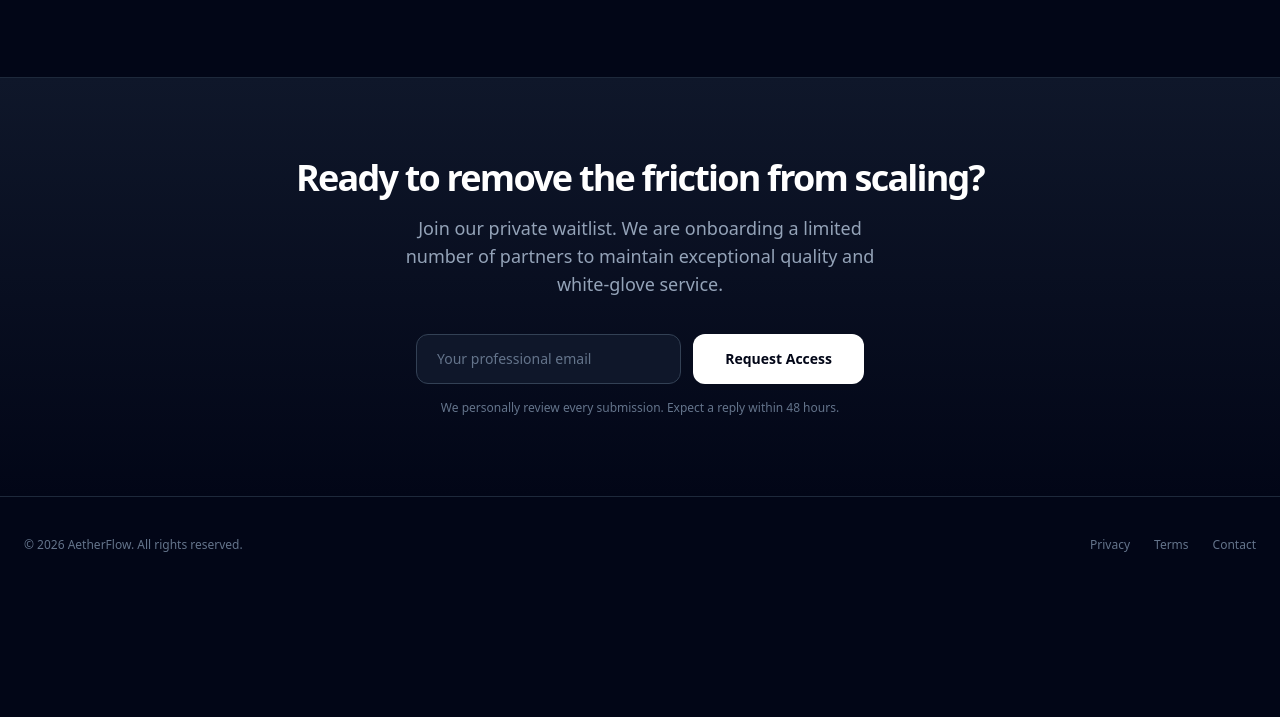
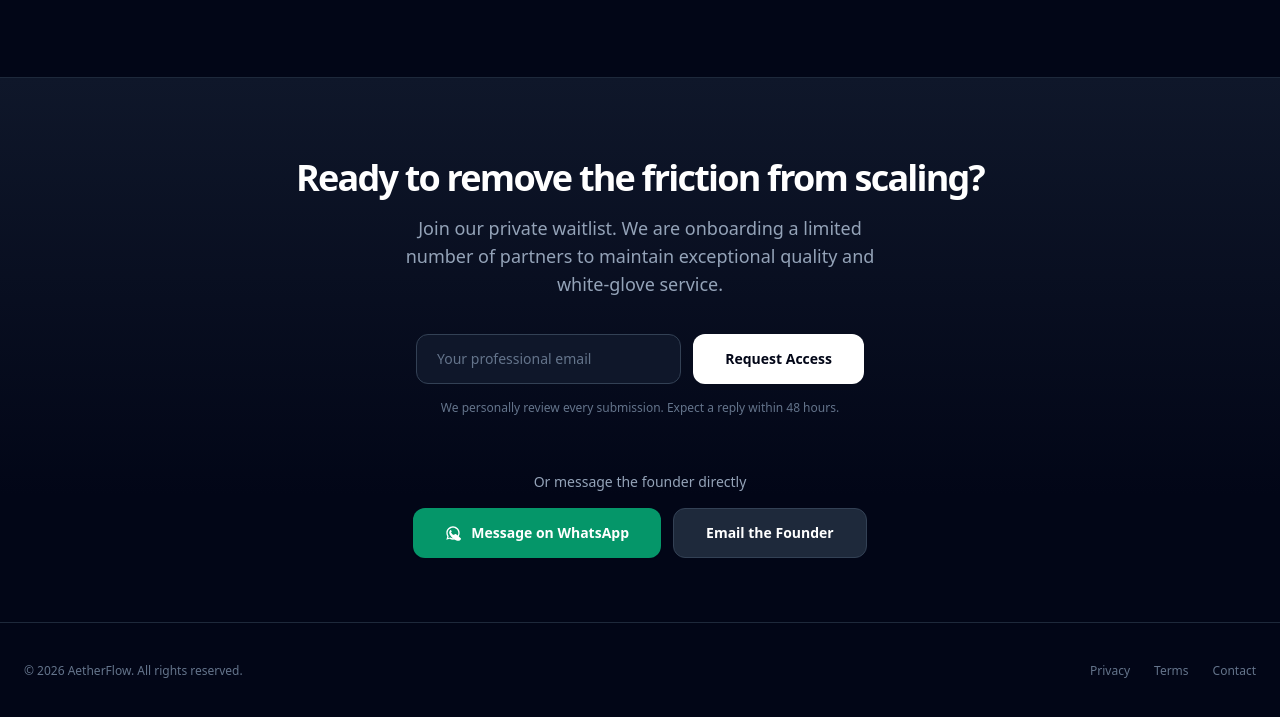
Before and after one commit to pogskilla/aetherflow-landing, a plain HTML site: page index.html in a window 1280 px wide. Shown: the part 1814-2531 px from the top of the page. Before the commit the page ends 2407 px from the top, so only its background shows below. Drawn offline with nearby package versions, Linux system fonts and the light colour scheme.

Commit message:
Add direct founder contact: WhatsApp + Email buttons

```diff
--- a/index.html
+++ b/index.html
@@ -191,13 +191,37 @@
         </div>
     </section>
 
+    <!-- Direct Contact with Founder -->
+    <section class="max-w-3xl mx-auto px-6 pb-16 -mt-6">
+        <div class="text-center">
+            <p class="text-slate-400 text-sm mb-4">Or message the founder directly</p>
+            <div class="flex flex-col sm:flex-row gap-3 justify-center">
+                <!-- WhatsApp Button -->
+                <a href="https://wa.me/639351264827?text=Hi%2C%20I'm%20interested%20in%20AetherFlow"
+                   target="_blank"
+                   class="inline-flex items-center justify-center gap-2.5 bg-emerald-600 hover:bg-emerald-700 active:bg-emerald-800 text-white font-semibold py-3.5 px-8 rounded-xl transition-all text-sm shadow-sm">
+                    <svg xmlns="http://www.w3.org/2000/svg" class="h-4 w-4" fill="currentColor" viewBox="0 0 24 24">
+                        <path d="M17.472 14.382c-.297-.149-1.758-.867-2.03-.967-.273-.099-.471-.148-.67.15-.197.297-.767.966-.94 1.164-.173.198-.347.223-.644.075-.297-.15-1.255-.463-2.39-1.475-.883-.788-1.48-1.761-1.653-2.059-.173-.297-.018-.458.13-.606.134-.133.298-.347.446-.52.149-.174.198-.298.298-.497.099-.198.05-.372-.025-.521-.075-.149-.67-.966-.92-1.32-.248-.354-.5-.297-.67-.297-.17 0-.372.074-.569.223-.198.149-1.52 1.49-1.52 3.63 0 2.14 1.57 4.21 1.79 4.5.223.297 3.08 4.71 7.45 6.6 4.37 1.89 4.37 1.26 5.16 1.19.79-.07 2.54-.98 2.9-1.93.36-.95.36-1.76.25-1.93-.11-.17-.4-.27-.7-.42z"/>
+                        <path d="M12 2C6.48 2 2 6.48 2 12c0 1.86.52 3.59 1.42 5.07L2 22l4.93-1.42A9.96 9.96 0 0012 22c5.52 0 10-4.48 10-10S17.52 2 12 2zm0 18c-1.48 0-2.86-.41-4.04-1.12l-.29-.17-2.93.84.84-2.93-.17-.29A7.96 7.96 0 014 12c0-4.41 3.59-8 8-8s8 3.59 8 8-3.59 8-8 8z"/>
+                    </svg>
+                    <span>Message on WhatsApp</span>
+                </a>
+
+                <!-- Email Button -->
+                <a href="mailto:christiandaleferolino8@gmail.com?subject=Inquiry%20about%20AetherFlow"
+                   class="inline-flex items-center justify-center gap-2.5 bg-slate-800 hover:bg-slate-700 border border-slate-700 text-white font-semibold py-3.5 px-8 rounded-xl transition-all text-sm">
+                    <span>Email the Founder</span>
+                </a>
+            </div>
+        </section>
+
     <!-- Footer -->
     <footer class="max-w-7xl mx-auto px-6 py-10 flex flex-col md:flex-row justify-between items-center text-slate-500 text-xs border-t border-slate-800">
         <p>&copy; 2026 AetherFlow. All rights reserved.</p>
         <div class="flex space-x-6 mt-5 md:mt-0">
             <a href="#" class="hover:text-slate-300 transition-colors">Privacy</a>
             <a href="#" class="hover:text-slate-300 transition-colors">Terms</a>
-            <a href="mailto:hello@aetherflow.ai" class="hover:text-slate-300 transition-colors">Contact</a>
+            <a href="mailto:christiandaleferolino8@gmail.com" class="hover:text-slate-300 transition-colors">Contact</a>
         </div>
     </footer>
 
```
